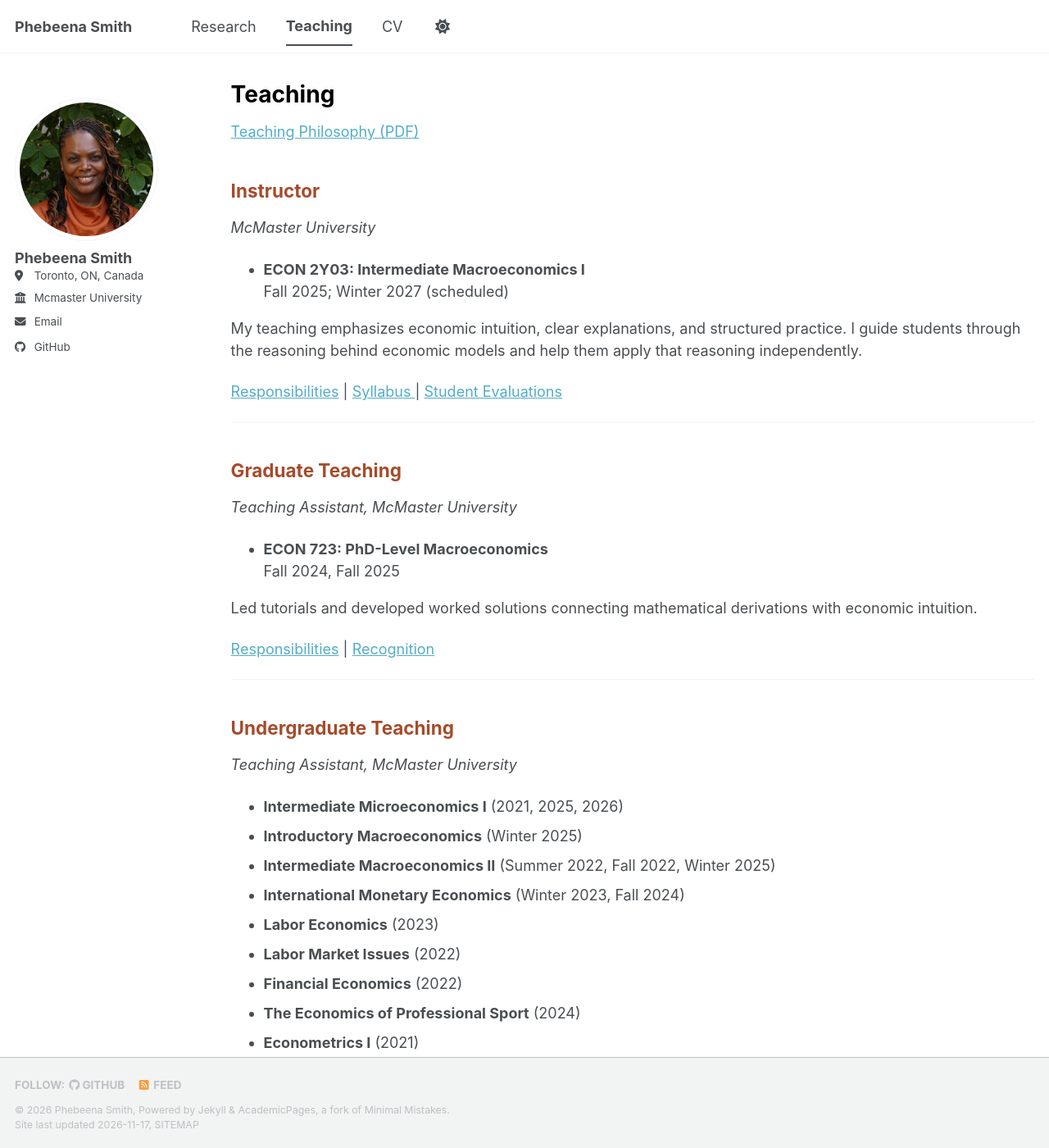
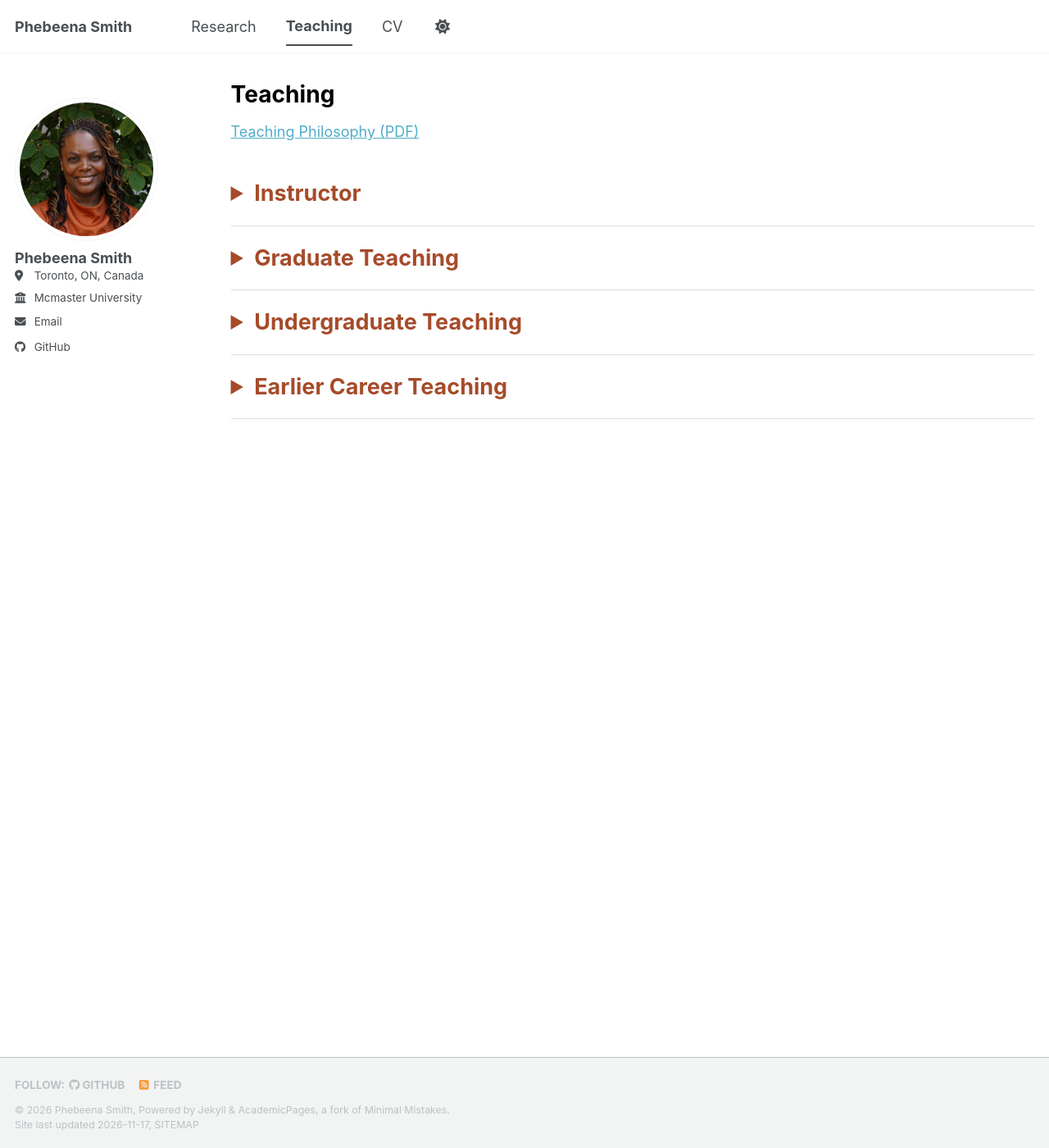
Before and after one commit to phebeenasmith/phebeenasmith.github.io, a Jekyll site: the page built from _pages/teaching.html, in a window 1280 px wide and 1400 px high. Shown: the whole window at 82% size. Built offline with Jekyll 4.4.1, drawn with Linux system fonts in a browser that asks for light colours; a style sheet for code colours, icons or effects is not loaded; some of the changed text lies outside the part shown.

Commit message:
Update teaching.html

```diff
--- a/_pages/teaching.html
+++ b/_pages/teaching.html
@@ -10,8 +10,27 @@ author_profile: true
     color: #000000 !important;
   }
 
-  .teaching-section-heading {
+  .teaching-section {
+    margin: 0;
+    padding: 1.1em 0;
+    border-bottom: 1px solid #dddddd;
+  }
+
+  .teaching-section > summary {
+    cursor: pointer;
     color: #A64B2A;
+    font-size: 1.5em;
+    font-weight: bold;
+    line-height: 1.4;
+  }
+
+  .teaching-section > summary:focus-visible {
+    outline: 2px solid #A64B2A;
+    outline-offset: 4px;
+  }
+
+  .teaching-section-content {
+    padding-top: 1em;
   }
 
   .teaching-institution {
@@ -60,7 +79,10 @@ author_profile: true
   </a>
 </p>
 
-<h2 class="teaching-section-heading">Instructor</h2>
+<details class="teaching-section">
+  <summary>Instructor</summary>
+
+  <div class="teaching-section-content">
 
     <p><em>McMaster University</em></p>
 
@@ -140,9 +162,13 @@ author_profile: true
       </ul>
     </div>
 
-<hr>
+  </div>
+</details>
 
-<h2 class="teaching-section-heading">Graduate Teaching</h2>
+<details class="teaching-section">
+  <summary>Graduate Teaching</summary>
+
+  <div class="teaching-section-content">
 
     <p><em>Teaching Assistant, McMaster University</em></p>
 
@@ -200,9 +226,13 @@ author_profile: true
       </p>
     </div>
 
-<hr>
+  </div>
+</details>
 
-<h2 class="teaching-section-heading">Undergraduate Teaching</h2>
+<details class="teaching-section">
+  <summary>Undergraduate Teaching</summary>
+
+  <div class="teaching-section-content">
 
     <p><em>Teaching Assistant, McMaster University</em></p>
 
@@ -253,9 +283,13 @@ author_profile: true
       </li>
     </ul>
 
-<hr>
+  </div>
+</details>
 
-<h2 class="teaching-section-heading">Earlier Career Teaching</h2>
+<details class="teaching-section">
+  <summary>Earlier Career Teaching</summary>
+
+  <div class="teaching-section-content">
 
     <h3 class="teaching-institution">
       Knox Community College, Jamaica
@@ -313,6 +347,9 @@ author_profile: true
       step-by-step explanations to develop independent reasoning.
     </p>
 
+  </div>
+</details>
+
 <script>
   function toggleTeachingPanel(button) {
     var panelId = button.getAttribute("aria-controls");
```
Lines whose indentation alone changed are shown as unchanged.
